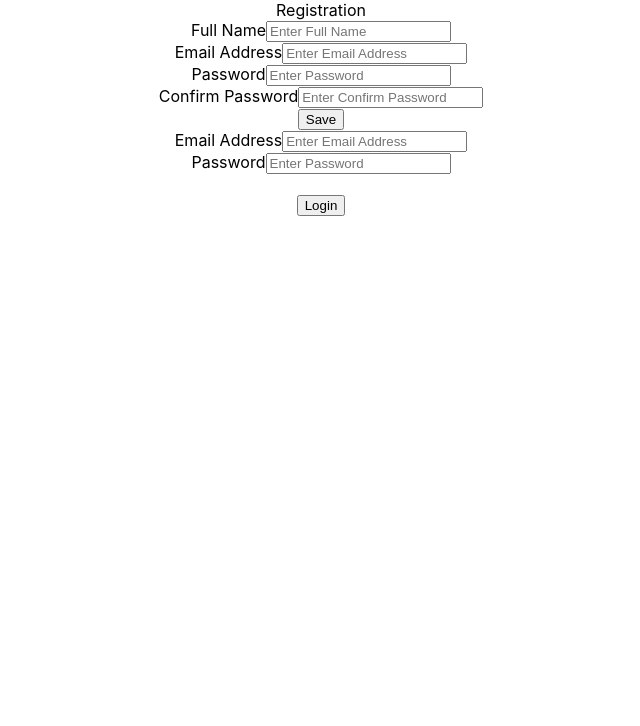
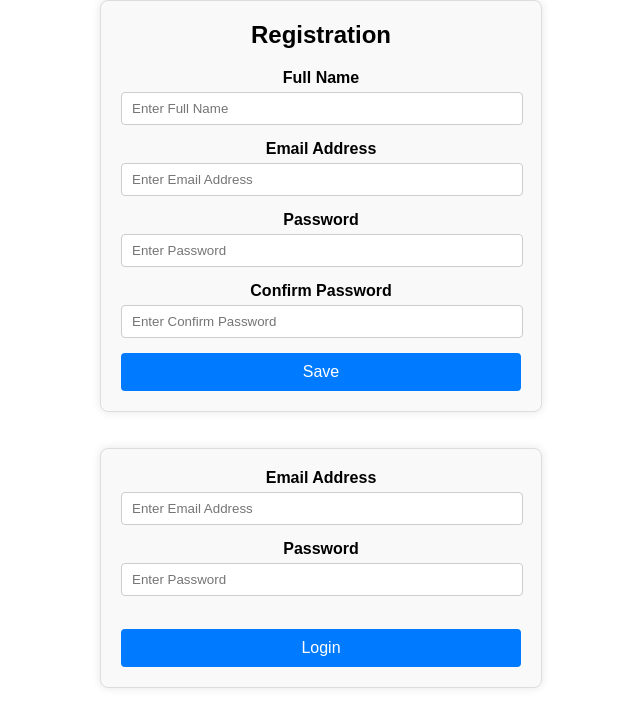
Before and after one commit to ntombikayisemakola/Image-Gallery-App, a React (Create React App) app: page / in a window 1280 px wide. Shown: the top 726 px of the page, without its empty margins (319-959 px from the left). Built offline with nearby package versions, Linux system fonts and the light colour scheme.

Commit message:
Login and Registration.css has been initiated

```diff
--- a/src/App.js
+++ b/src/App.js
@@ -1,11 +1,12 @@
 import './App.css';
 import Registration from './Registration';
-import Login from './Login';
+import Login from './Login'
 
 function App() {
   return (
     <div className="App">
-      <Registration /> <br>
+      <Registration /><br>
+      </br><br>
       </br>
       <Login />
     </div>
--- a/src/Login.css
+++ b/src/Login.css
@@ -1,149 +1,45 @@
-.wrapper {
-    position: relative;
-    width: 420px;
-    height: 450px;
-    background: transparent;
-    border: 2px solid rgba(255, 255, 255, .1);
-    backdrop-filter: blur(30px);
-    border-radius: 10px;
-    box-shadow: 0 0 10px rgba(0, 0, 0, .2);
-    color: #fff;
-    display: flex;
-    align-items: center;
-    overflow: hidden;
-    transition: height .2s ease;
+/* loginStyles.css */
+
+body {
+    font-family: Arial, sans-serif;
 }
 
-.wrapper.active {
-    height: 520px;
+.login-container {
+    max-width: 400px;
+    margin: 0 auto;
+    padding: 20px;
+    border: 1px solid #ddd;
+    border-radius: 8px;
+    box-shadow: 0 0 10px rgba(0, 0, 0, 0.1);
+    background-color: #f9f9f9;
 }
 
-.wrapper .form-box {
-    width: 100%;
-    padding: 40px;
+.login-container label {
+    display: block;
+    margin-bottom: 5px;
+    font-weight: bold;
 }
 
-.wrapper .form-box.login {
-    transition: translate .18s ease;
-    translate: 0;
+.login-container input {
+    width: calc(100% - 20px);
+    padding: 8px 10px;
+    margin-bottom: 15px;
+    border: 1px solid #ccc;
+    border-radius: 4px;
 }
 
-.wrapper.active .form-box.login {
-    transition: none;
-    translate: -400px;
+.login-container button {
+    width: 100%;
+    padding: 10px;
+    background-color: #007bff;
+    border: none;
+    color: white;
+    border-radius: 4px;
+    font-size: 16px;
+    cursor: pointer;
+    transition: background-color 0.3s;
 }
 
-.wrapper .form-box.register {
-    position: absolute;
-    transition: none;
-    translate: 400px;
+.login-container button:hover {
+    background-color: #0056b3;
 }
-
-.wrapper.active .form-box.register {
-    transition: translate .18s ease;
-    translate: 0;
-}
-
-form h1 {
-    font-size: 36px;
-    text-align: center;
-}
-
-form .input-box {
-    position: relative;
-    width: 100%;
-    height: 50px;
-    margin: 30px 0;
-}
-
-.input-box input {
-    width: 100%;
-    height: 100%;
-    background: transparent;
-    border: none;
-    outline: none;
-    border: 2px solid rgba(255, 255, 255, .1);
-    border-radius: 40px;
-    font-size: 16px;
-    color: #fff;
-    padding: 20px 45px 20px 20px;
-}
-
-.input-box input::placeholder {
-    color: #fff;
-}
-
-.input-box .icon {
-    position: absolute;
-    right: 20px;
-    top: 50%;
-    translate: 0 -50%;
-    font-size: 16px;
-}
-
-form .remember-forgot {
-    display: flex;
-    justify-content: space-between;
-    font-size: 14.5px;
-    margin: -15px 0 15px;
-}
-
-.remember-forgot label input {
-    accent-color: #fff;
-    margin-right: 4px;
-}
-
-.remember-forgot a {
-    color: #fff;
-    text-decoration: none;
-}
-
-.remember-forgot a:hover {
-    text-decoration: underline;
-}
-
-form button {
-    width: 100%;
-    height: 45px;
-    background: #fff;
-    border: none;
-    outline: none;
-    border-radius: 40px;
-    box-shadow: 0 0 10px rgba(0, 0, 0, .1);
-    cursor: pointer;
-    font-size: 16px;
-    color: #333;
-    font-weight: 700;
-}
-
-form .register-link {
-    font-size: 14.5px;
-    text-align: center;
-    margin: 20px 0 15px;
-}
-
-.register-link p a {
-    color: #fff;
-    text-decoration: none;
-    font-weight: 600;
-}
-
-.register-link p a:hover {
-    text-decoration: underline;
-}
-
-.toggle-link {
-    text-align: center;
-    font-size: 14.5px;
-    margin-top: 20px;
-}
-
-.toggle-link p a {
-    color: #fff;
-    text-decoration: none;
-    font-weight: 600;
-}
-
-.toggle-link p a:hover {
-    text-decoration: underline;
-}
--- a/src/Login.js
+++ b/src/Login.js
@@ -1,5 +1,6 @@
 import React, { Fragment, useState } from "react";
 import axios from "axios";
+import './Login.css';
 
 function Login(){
     const [emailAddress, setEmailAddress] = useState('');
@@ -28,12 +29,14 @@ function Login(){
 
     return(
         <Fragment>
+            <div className="login-container">
             <label>Email Address</label>
         <input type="text" id="txtEmailAddress" placeholder='Enter Email Address' onChange={(e) => handleEmailAddressChange(e.target.value)} /><br></br>
         <label>Password</label>
         <input type="text" id="txtPassword" placeholder='Enter Password' onChange={(e) => handlePasswordChange(e.target.value)} /><br></br>
         <br></br>
         <button onClick={() => handleLogin()}>Login</button>
+        </div>
         </Fragment>
     )
 }
--- a/src/Registration.css
+++ b/src/Registration.css
@@ -1,86 +1,50 @@
-.wrapper {
-    position: relative;
-    width: 420px;
-    height: 450px;
-    background: transparent;
-    border: 2px solid rgba(255, 255, 255, .1);
-    backdrop-filter: blur(30px);
-    border-radius: 10px;
-    box-shadow: 0 0 10px rgba(0, 0, 0, .2);
-    color: #fff;
-    display: flex;
-    align-items: center;
-    overflow: hidden;
-    transition: height .2s ease;
+body {
+    font-family: Arial, sans-serif;
 }
 
-.wrapper.active {
-    height: 520px;
+.registration-container {
+    max-width: 400px;
+    margin: 0 auto;
+    padding: 20px;
+    border: 1px solid #ddd;
+    border-radius: 8px;
+    box-shadow: 0 0 10px rgba(0, 0, 0, 0.1);
+    background-color: #f9f9f9;
 }
 
-.wrapper .form-box {
-    width: 100%;
-    padding: 40px;
-}
-
-.wrapper .form-box.register {
-    position: absolute;
-    transition: none;
-    translate: 400px;
-}
-
-.wrapper.active .form-box.register {
-    transition: translate .18s ease;
-    translate: 0;
-}
-
-form h1 {
-    font-size: 36px;
+.registration-container div {
+    font-size: 24px;
+    font-weight: bold;
+    margin-bottom: 20px;
     text-align: center;
 }
 
-form .input-box {
-    position: relative;
-    width: 100%;
-    height: 50px;
-    margin: 30px 0;
+.registration-container label {
+    display: block;
+    margin-bottom: 5px;
+    font-weight: bold;
 }
 
-.input-box input {
-    width: 100%;
-    height: 100%;
-    background: transparent;
-    border: none;
-    outline: none;
-    border: 2px solid rgba(255, 255, 255, .1);
-    border-radius: 40px;
-    font-size: 16px;
-    color: #fff;
-    padding: 20px 45px 20px 20px;
+.registration-container input {
+    width: calc(100% - 20px);
+    padding: 8px 10px;
+    margin-bottom: 15px;
+    border: 1px solid #ccc;
+    border-radius: 4px;
 }
 
-.input-box input::placeholder {
-    color: #fff;
+.registration-container button {
+    width: 100%;
+    padding: 10px;
+    background-color: #007bff;
+    border: none;
+    color: white;
+    border-radius: 4px;
+    font-size: 16px;
+    cursor: pointer;
+    transition: background-color 0.3s;
 }
 
-.input-box .icon {
-    position: absolute;
-    right: 20px;
-    top: 50%;
-    translate: 0 -50%;
-    font-size: 16px;
+.registration-container button:hover {
+    background-color: #0056b3;
 }
-
-form button {
-    width: 100%;
-    height: 45px;
-    background: #fff;
-    border: none;
-    outline: none;
-    border-radius: 40px;
-    box-shadow: 0 0 10px rgba(0, 0, 0, .1);
-    cursor: pointer;
-    font-size: 16px;
-    color: #333;
-    font-weight: 700;
-}
--- a/src/Registration.js
+++ b/src/Registration.js
@@ -1,5 +1,6 @@
 import React, { Fragment, useState } from "react";
 import axios from "axios";
+import './Registration.css';
 
 function Registration(){
     const [fullName, setFullName] = useState('');
@@ -39,6 +40,7 @@ function Registration(){
 
     return(
         <Fragment>
+        <div className="registration-container">
         <div>Registration</div>
         <label>Full Name</label>
         <input type="text" id="txtName" placeholder='Enter Full Name' onChange={(e) => handleFullNameChange(e.target.value)} /><br></br>
@@ -49,6 +51,7 @@ function Registration(){
         <label>Confirm Password</label>
         <input type="text" id="txtConfirmPassword" placeholder='Enter Confirm Password' onChange={(e) => handleConfirmPasswordChange(e.target.value)} /><br></br>
         <button onClick={() => handleSave()}>Save</button>
+        </div>
         </Fragment>
     )
 }
```
